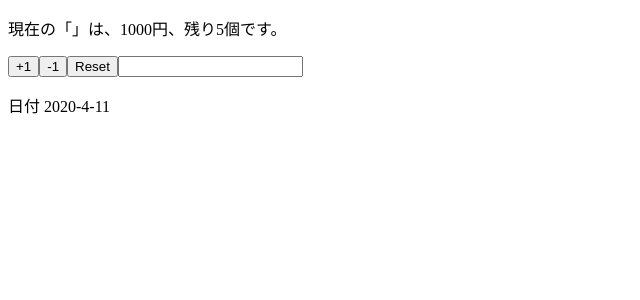
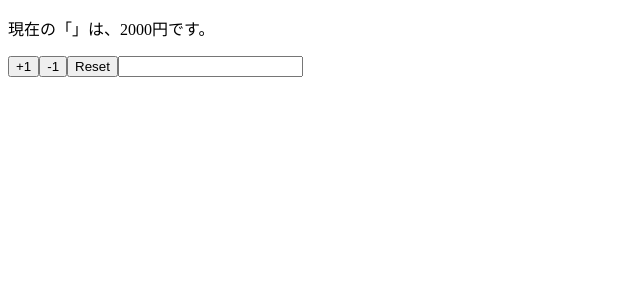
Before and after one commit to takahiro38k/udemy-ham-react-hooks-101, a React (Create React App) app: page / in a window 1280 px wide. Shown: the top 300 px of the page, without its empty margins (0-640 px from the left). Built offline with nearby package versions, Linux system fonts and the light colour scheme.

Commit message:
implement object state

```diff
--- a/src/App.js
+++ b/src/App.js
@@ -1,35 +1,29 @@
 import React, { useState } from 'react'
 
-/**
- * useState()の初期値は、下記2つの設定方法がある。
- * 1) 内部でinitialState(s)を設定する。
- * 2) 外部でdefaultPropsを設定する。
- */
 const App = (props) => {
-  const initialStates = {
-    name: '',
-    price: 1000,
-  }
-
+  // const [name, setName] = useState(props.name)
+  // const [price, setPrice] = useState(props.price)
   /**
-   * 1)の場合のuseState()
+   * defaultpropsを上記のように個別に受け取るのではなく、
+   * まとめてオブジェクトとしてuseState()のparaに受け取ることもできる。
+   * ◆◆◆◆◆重要◆◆◆◆◆
+   * propsがオブジェクトなので、当然stateもオブジェクトになる。
+   * そうなると、setStateもオブジェクトを返さなければならない(スプレッド演算子を活用)。
    */
-  const [name, setName] = useState(initialStates.name)
-  const [price, setPrice] = useState(initialStates.price)
+  const [state, setState] = useState(props)
+  const { name, price } = state
   /**
-   * 2)の場合のuseState( )
+   * コードが短いので、JSXの中に直接記載。
    */
-  const [stock, setStock] = useState(props.stock)
-  const [date, setDate] = useState(props.date)
-
-  const reset = () => {
-    setPrice(initialStates.price)
-    setName(initialStates.name)
-  }
+  // const reset = () => {
+  //   // setPrice(props.price)
+  //   // setName(props.name)]
+  //   setState(props)
+  // }
 
   return (
     <>
-      <p>現在の「{name}」は、{price}円、残り{stock}個です。</p>
+      <p>現在の「{name}」は、{price}円です。</p>
       {/*
       setxxxx()
       # paraに値・関数どちらでも設定できる。
@@ -37,29 +31,102 @@
         返り値は必ず状態を返すようにすること。
       # setxxxx()によって状態が変化すると、変更箇所が再renderされる。
        */}
-      <button onClick={() => setPrice(price + 1)}>+1</button>
-      <button onClick={() => setPrice(price - 1)}>-1</button>
-      <button onClick={reset}>Reset</button>
+      {/*
+      setStateのpara
+      スプレッド演算子を使うことで、オブジェクトを展開して渡すことができる。
+      カンマで区切り、変更部分のみを指定する。
+       */}
+      <button onClick={() => setState({...state, price: price + 1})}>+1</button>
+      <button onClick={() => setState({...state, price: price - 1})}>-1</button>
+      <button onClick={() => setState(props)}>Reset</button>
       {/*
       イベントハンドラはparaにeventオブジェクトを受け取ることができる。
       引数.target でイベントの起きた要素を取得できる。
        */}
-      <input value={name} onChange={e => setName(e.target.value)}/>
-      <p>日付 {date}</p>
+      {/*
+      <input value={name} onChange={e => setName(e.target.value)} />
+       */}
+      {/*
+      setStateのpara
+      スプレッド演算子を使うことで、オブジェクトを展開して渡すことができる。
+      カンマで区切り、変更部分のみを指定する。
+       */}
+      <input
+        value={name}
+        onChange={e => setState({...state, name: e.target.value})}
+      />
     </>
   )
 }
 
-/**
- * defaultProps
- * コンポーネントのビルトインのプロパティ。defaultのpropsを設定できる。
- * APIで外部から持ってきた値をuseState()の初期値にしたい場合にも便利。
- */
 App.defaultProps = {
-  stock: 5,
-  date: '2020-4-11',
+  name: '',
+  price: 2000,
 }
 
+
+// ▼▼▼▼▼▼▼▼▼▼▼▼▼▼▼▼▼▼▼▼▼▼▼▼▼▼▼▼▼▼▼▼▼▼▼▼▼▼▼▼▼▼▼▼▼▼▼
+// ▼implement component using multiple states▼
+
+//   /**
+//  * useState()の初期値は、下記2つの設定方法がある。
+//  * 1) 内部でinitialState(s)を設定する。
+//  * 2) 外部でdefaultPropsを設定する。
+//  */
+// const App = (props) => {
+//   const initialStates = {
+//     name: '',
+//     price: 1000,
+//   }
+
+//   /**
+//    * 1)の場合のuseState()
+//    */
+//   const [name, setName] = useState(initialStates.name)
+//   const [price, setPrice] = useState(initialStates.price)
+//   /**
+//    * 2)の場合のuseState( )
+//    */
+//   const [stock, setStock] = useState(props.stock)
+//   const [date, setDate] = useState(props.date)
+
+//   const reset = () => {
+//     setPrice(initialStates.price)
+//     setName(initialStates.name)
+//   }
+
+//   return (
+//     <>
+//       <p>現在の「{name}」は、{price}円、残り{stock}個です。</p>
+//       {/*
+//       setxxxx()
+//       # paraに値・関数どちらでも設定できる。
+//       # paraが関数の場合、その関数のparaに現在の状態を受け取ることができる。
+//         返り値は必ず状態を返すようにすること。
+//       # setxxxx()によって状態が変化すると、変更箇所が再renderされる。
+//        */}
+//       <button onClick={() => setPrice(price + 1)}>+1</button>
+//       <button onClick={() => setPrice(price - 1)}>-1</button>
+//       <button onClick={reset}>Reset</button>
+//       {/*
+//       イベントハンドラはparaにeventオブジェクトを受け取ることができる。
+//       引数.target でイベントの起きた要素を取得できる。
+//        */}
+//       <input value={name} onChange={e => setName(e.target.value)}/>
+//       <p>日付 {date}</p>
+//     </>
+//   )
+// }
+
+// /**
+//  * defaultProps
+//  * コンポーネントのビルトインのプロパティ。defaultのpropsを設定できる。
+//  * APIで外部から持ってきた値をuseState()の初期値にしたい場合にも便利。
+//  */
+// App.defaultProps = {
+//   stock: 5,
+//   date: '2020-4-11',
+// }
 
 /*
 ▼▼▼▼▼▼▼▼▼▼▼▼▼▼▼▼▼▼▼▼▼▼▼▼▼▼▼▼▼▼▼▼▼▼▼▼▼▼▼▼▼▼▼▼▼▼▼
@@ -113,7 +180,6 @@
   )
 }
 
-▲Counterアプリ▲
 ▲▲▲▲▲▲▲▲▲▲▲▲▲▲▲▲▲▲▲▲▲▲▲▲▲▲▲▲▲▲▲▲▲▲▲▲▲▲▲▲▲▲▲▲▲▲▲
  */
 
```
